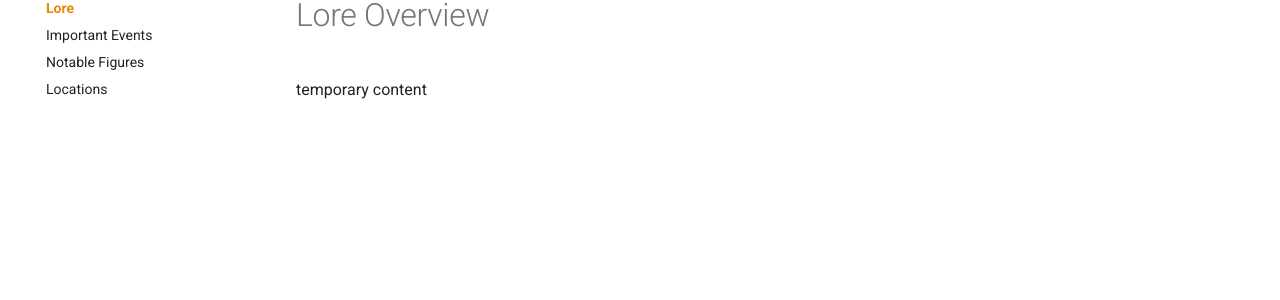
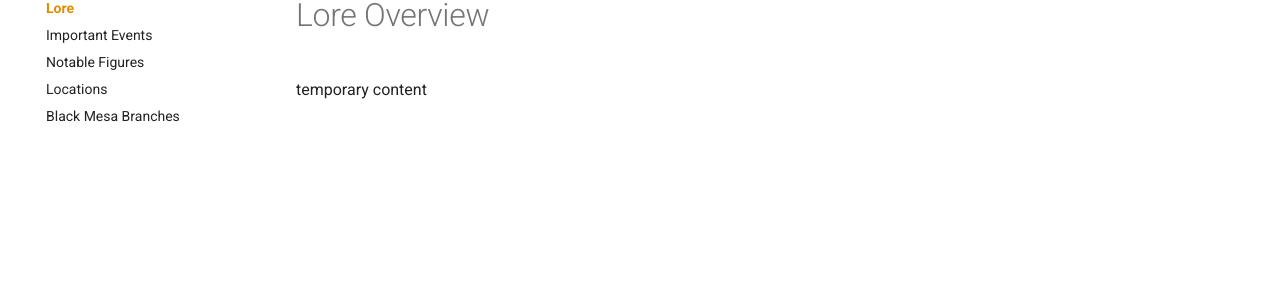
Before and after one commit to Project-Ordinance/website-wiki, an MkDocs documentation site: the page built from docs/lore/index.md, in a window 1280 px wide. Shown: the part 151-451 px from the top of the page. Built offline with MkDocs 1.6.1 and Material for MkDocs 9.7.7, drawn with Linux system fonts in a browser that asks for light colours.

Commit message:
Update mkdocs.yml

```diff
--- a/mkdocs.yml
+++ b/mkdocs.yml
@@ -99,3 +99,4 @@ nav:
     - Important Events: lore/events.md
     - Notable Figures: lore/figures.md
     - Locations: lore/locations.md
+    - Black Mesa Branches: lore/bm-branches.md
```
